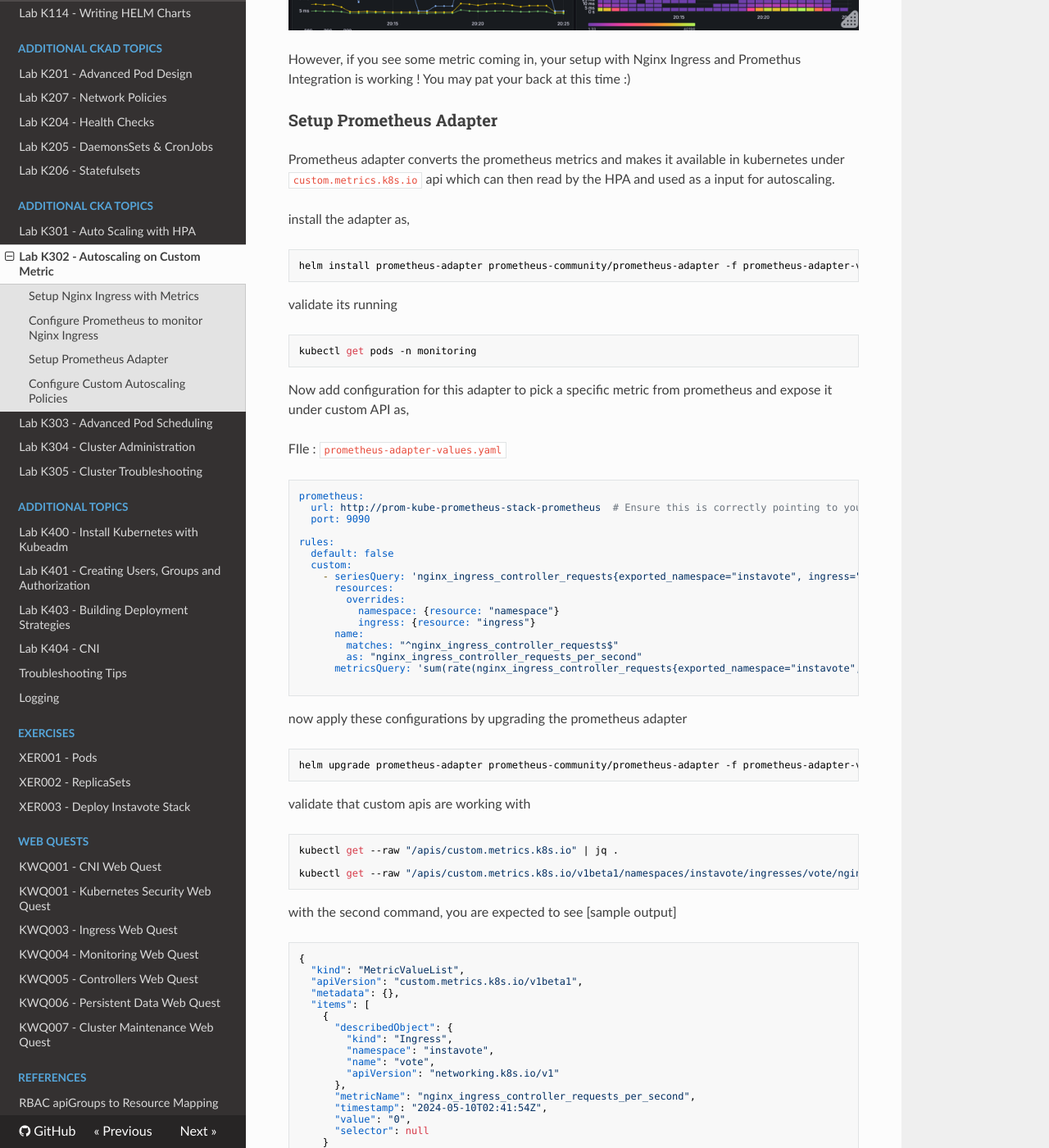
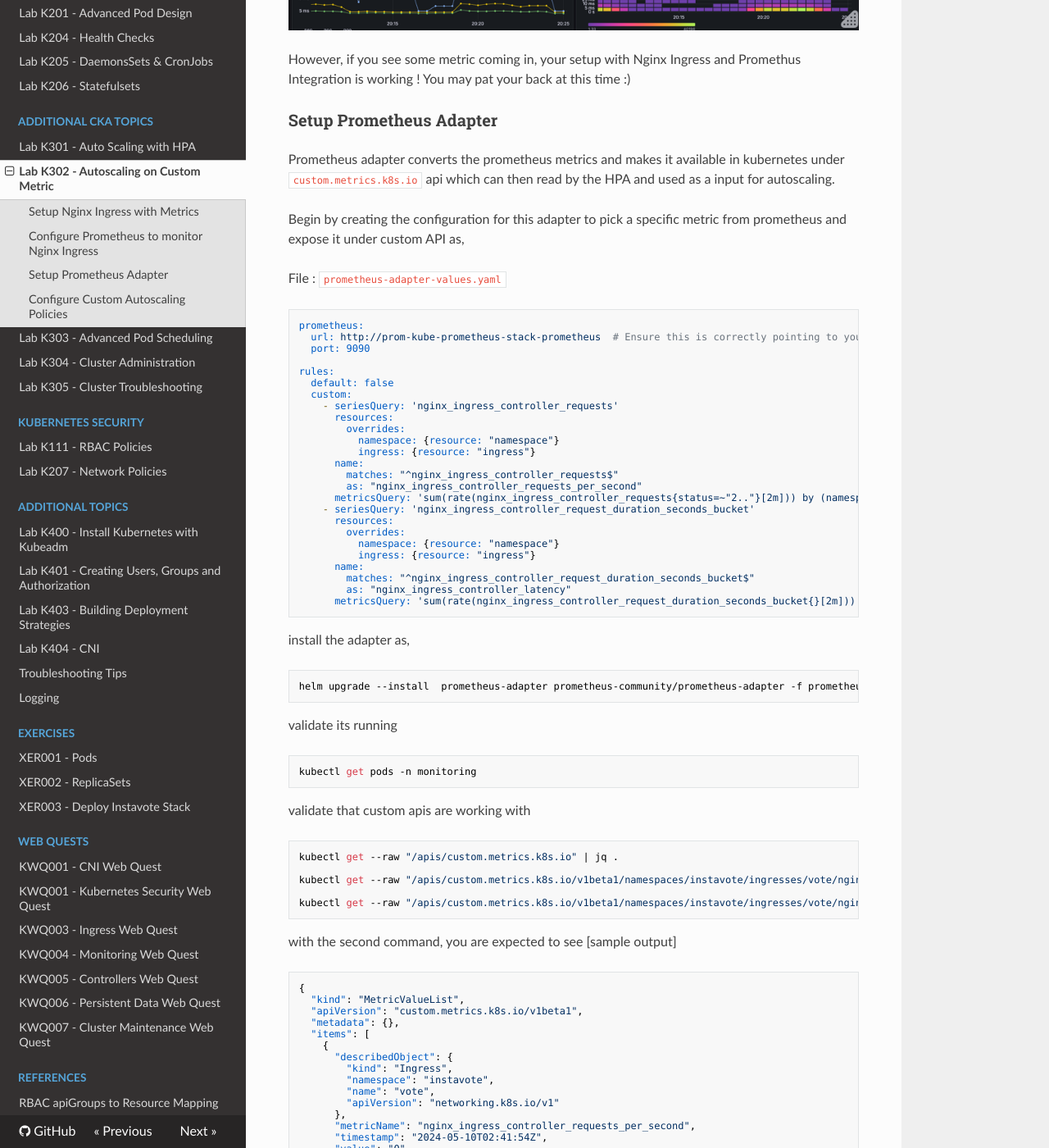
Before and after one commit to schoolofdevops/kubernetes-labguide, an MkDocs documentation site: the page built from chapters/custom_autoscaling.md, in a window 1280 px wide and 1400 px high, scrolled down 1676 px. Shown: the whole window at 82% size. Built offline with MkDocs 1.6.1, drawn with Linux system fonts in a browser that asks for light colours; nearby versions of some CDN libraries; some of the changed text lies outside the part shown.

Commit message:
autoscaling lab updates

````diff
--- a/chapters/custom_autoscaling.md
+++ b/chapters/custom_autoscaling.md
@@ -62,20 +62,11 @@
 
 Prometheus adapter converts the prometheus metrics and makes it available in kubernetes under  `custom.metrics.k8s.io`  api which can then read by the HPA and used as a input for autoscaling.
 
-install the adapter as,
 
-```
-helm install prometheus-adapter prometheus-community/prometheus-adapter -f prometheus-adapter-values.yaml -n monitoring
-```
 
-validate its running
-```
-kubectl get pods -n monitoring
-```
+Begin by creating the configuration for this adapter to pick a specific metric from prometheus and expose it under custom API as,
 
-Now add configuration for this adapter to pick a specific metric from prometheus and expose it under custom API as,
-
-FIle : `prometheus-adapter-values.yaml`
+File : `prometheus-adapter-values.yaml`
 
 ```
 prometheus:
@@ -85,7 +76,7 @@
 rules:
   default: false
   custom:
-    - seriesQuery: 'nginx_ingress_controller_requests{exported_namespace="instavote", ingress="vote"}'
+    - seriesQuery: 'nginx_ingress_controller_requests'
       resources:
         overrides:
           namespace: {resource: "namespace"}
@@ -93,14 +84,29 @@
       name:
         matches: "^nginx_ingress_controller_requests$"
         as: "nginx_ingress_controller_requests_per_second"
-      metricsQuery: 'sum(rate(nginx_ingress_controller_requests{exported_namespace="instavote", ingress="vote", status=~"2.."}[2m])) by (ingress)'
+      metricsQuery: 'sum(rate(nginx_ingress_controller_requests{status=~"2.."}[2m])) by (namespace, ingress)'
+    - seriesQuery: 'nginx_ingress_controller_request_duration_seconds_bucket'
+      resources:
+        overrides:
+          namespace: {resource: "namespace"}
+          ingress: {resource: "ingress"}
+      name:
+        matches: "^nginx_ingress_controller_request_duration_seconds_bucket$"
+        as: "nginx_ingress_controller_latency"
+      metricsQuery: 'sum(rate(nginx_ingress_controller_request_duration_seconds_bucket{}[2m])) by (namespace, ingress, le)'
+```
+
+
+install the adapter as,
 
 ```
+helm upgrade --install  prometheus-adapter prometheus-community/prometheus-adapter -f prometheus-adapter-values.yaml -n monitoring
+```
 
-now apply these configurations by upgrading the prometheus adapter
 
+validate its running
 ```
-helm upgrade prometheus-adapter prometheus-community/prometheus-adapter -f prometheus-adapter-values.yaml -n monitoring
+kubectl get pods -n monitoring
 ```
 
 validate that custom apis are working with
@@ -109,6 +115,8 @@
 kubectl get --raw "/apis/custom.metrics.k8s.io" | jq .
 
 kubectl get --raw "/apis/custom.metrics.k8s.io/v1beta1/namespaces/instavote/ingresses/vote/nginx_ingress_controller_requests_per_second" | jq .
+
+kubectl get --raw "/apis/custom.metrics.k8s.io/v1beta1/namespaces/instavote/ingresses/vote/nginx_ingress_controller_latency" | jq .
 ```
 
 with the second command, you are expected to see
@@ -142,7 +150,6 @@
 
 File : `vote-custom-hpa.yaml`
 ```
-
 apiVersion: autoscaling/v2
 kind: HorizontalPodAutoscaler
 metadata:
@@ -166,7 +173,18 @@
           name: vote
         target:
           type: Value
-          value: 200  # Target 200 requests per second per replica
+          value: 100  # Target 200 requests per second per replica
+    - type: Object
+      object:
+        metric:
+          name: nginx_ingress_controller_latency
+        describedObject:
+          apiVersion: networking.k8s.io/v1
+          kind: Ingress
+          name: vote
+        target:
+          type: Value
+          value: 50  # Target 50 milliseconds
   behavior:
     scaleDown:
       policies:
@@ -250,6 +269,33 @@
 
 in the above example, `kube-worker` is the node where ingress is running which has and ip address of `172.18.0.3`. Thats what should be used in the load test config.
 
+
+Before launching the load test, ensure that the http auth for the ingress is disabled. Remove the annotations block similar to follows  from the ingress configuration for vote if you see it....
+
+e.g. change the ingress spec from
+```
+apiVersion: networking.k8s.io/v1
+kind: Ingress
+metadata:
+  name: vote
+  namespace: instavote
+  annotations:
+    nginx.ingress.kubernetes.io/auth-type: basic
+    nginx.ingress.kubernetes.io/auth-secret: basic-auth
+    # message to display with an appropriate context why the authentication is required
+    nginx.ingress.kubernetes.io/auth-realm: 'Authentication Required - Vote App'
+```
+
+to
+
+```
+apiVersion: networking.k8s.io/v1
+kind: Ingress
+metadata:
+  name: vote
+  namespace: instavote
+```
+
 Finally create an instance of this job as,
 
 ```
--- a/mkdocs.yml
+++ b/mkdocs.yml
@@ -20,13 +20,11 @@
      - Lab K108 - Storage: "kubernetes-dynamic-storage-provisioning.md"
      - Lab K109 - Mini Project: "kubernetes-sample-project.md"
      - Lab K110 - ConfigMaps & Secrets: "kubernetes-configuration-management-configmaps-secrets.md"
-     - Lab K111 - RBAC Policies: "rbac_101.md"
      - Lab K112 - Ingress: "ingress.md"
      - Lab K113 - HELM Package Manager: "helm.md"
      - Lab K114 - Writing HELM Charts: "helm_charts.md"
   - Additional CKAD Topics:
      - Lab K201 - Advanced Pod Design: "advanced_pod_design.md"
-     - Lab K207 - Network Policies: "network_policies.md"
      - Lab K204 - Health Checks: "pods-health-probes.md"
      - Lab K205 - DaemonsSets & CronJobs: "daemonsets_cronsjobs.md"
      - Lab K206 - Statefulsets: "13_redis_statefulset.md"
@@ -36,6 +34,9 @@
      - Lab K303 - Advanced Pod Scheduling: "advanced_pod_scheduling.md"
      - Lab K304 - Cluster Administration: "cluster-administration.md"
      - Lab K305 - Cluster Troubleshooting: "cluster-troubleshooting.md"
+  - Kubernetes Security:
+     - Lab K111 - RBAC Policies: "rbac_101.md"
+     - Lab K207 - Network Policies: "network_policies.md"
   - Additional Topics:
      - Lab K400 - Install Kubernetes with Kubeadm: "install_kubernetes_with_kubeadm.md"
      - Lab K401 - Creating Users, Groups and Authorization: "configuring_authentication_and_authorization.md"
````
Also changed, not shown: other parts of chapters/custom_autoscaling.md (+3 -2 lines).
